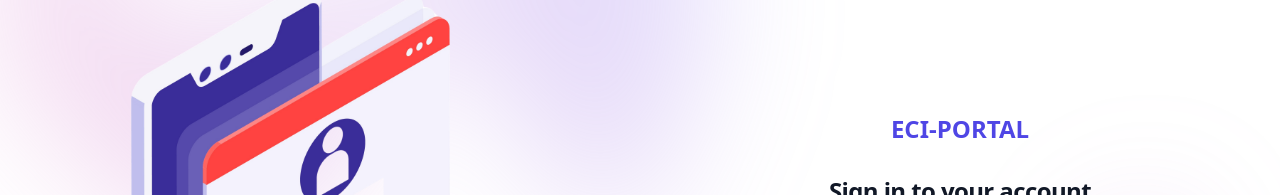
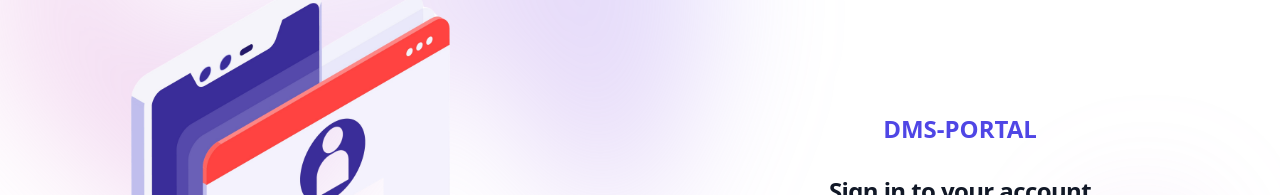
Before and after one commit to Kyrotics-Technologies-Private-Limited/ECI-Portal, a React (Vite) app in the folder client/: page / in a window 1280 px wide. Shown: the part 123-318 px from the top of the page. Built offline with nearby package versions, Linux system fonts and the light colour scheme; no server answers; what ag-grid-community would draw is missing.

Commit message:
Update portal name from ECI-PORTAL to DMS-PORTAL in Sidebar, KyroSidebar, and Login components.

```diff
--- a/client/src/components/ClientCompany/Sidebar.jsx
+++ b/client/src/components/ClientCompany/Sidebar.jsx
@@ -52,7 +52,7 @@ export default function Sidebar({ companyId, role }) {
             <img src={logo} alt="Logo" className="h-20 w-auto" />
           </div> */}
 
-          <div className="flex justify-center pt-6 text-2xl font-bold text-indigo-600">ECI-PORTAL </div>
+          <div className="flex justify-center pt-6 text-2xl font-bold text-indigo-600">DMS-PORTAL </div>
           <ul className="mt-16 space-y-3">
             <li>
               <Link
--- a/client/src/components/Kyrotics/KyroSidebar.jsx
+++ b/client/src/components/Kyrotics/KyroSidebar.jsx
@@ -50,7 +50,7 @@ export default function KyroSidebar({ companyId, role }) {
           {/* <div className="flex justify-center mb-6">
             <img src={logo} alt="Logo" className="h-20 w-auto" />
           </div> */}
-          <div className="flex justify-center pt-6 text-2xl font-bold text-indigo-600">ECI-PORTAL </div>
+          <div className="flex justify-center pt-6 text-2xl font-bold text-indigo-600">DMS-PORTAL </div>
           <ul className="mt-12 space-y-3  ">
             <li>
               <Link
--- a/client/src/pages/auth/Login.jsx
+++ b/client/src/pages/auth/Login.jsx
@@ -93,7 +93,7 @@ const Login = () => {
               </a>
             </div> */}
 
-          <div className="flex justify-center pt-6 text-2xl font-bold text-indigo-600">ECI-PORTAL </div>
+          <div className="flex justify-center pt-6 text-2xl font-bold text-indigo-600">DMS-PORTAL </div>
           </div>
           <h2 className="mt-7 text-center text-2xl font-bold leading-9 tracking-tight text-gray-900">
             Sign in to your account
```
